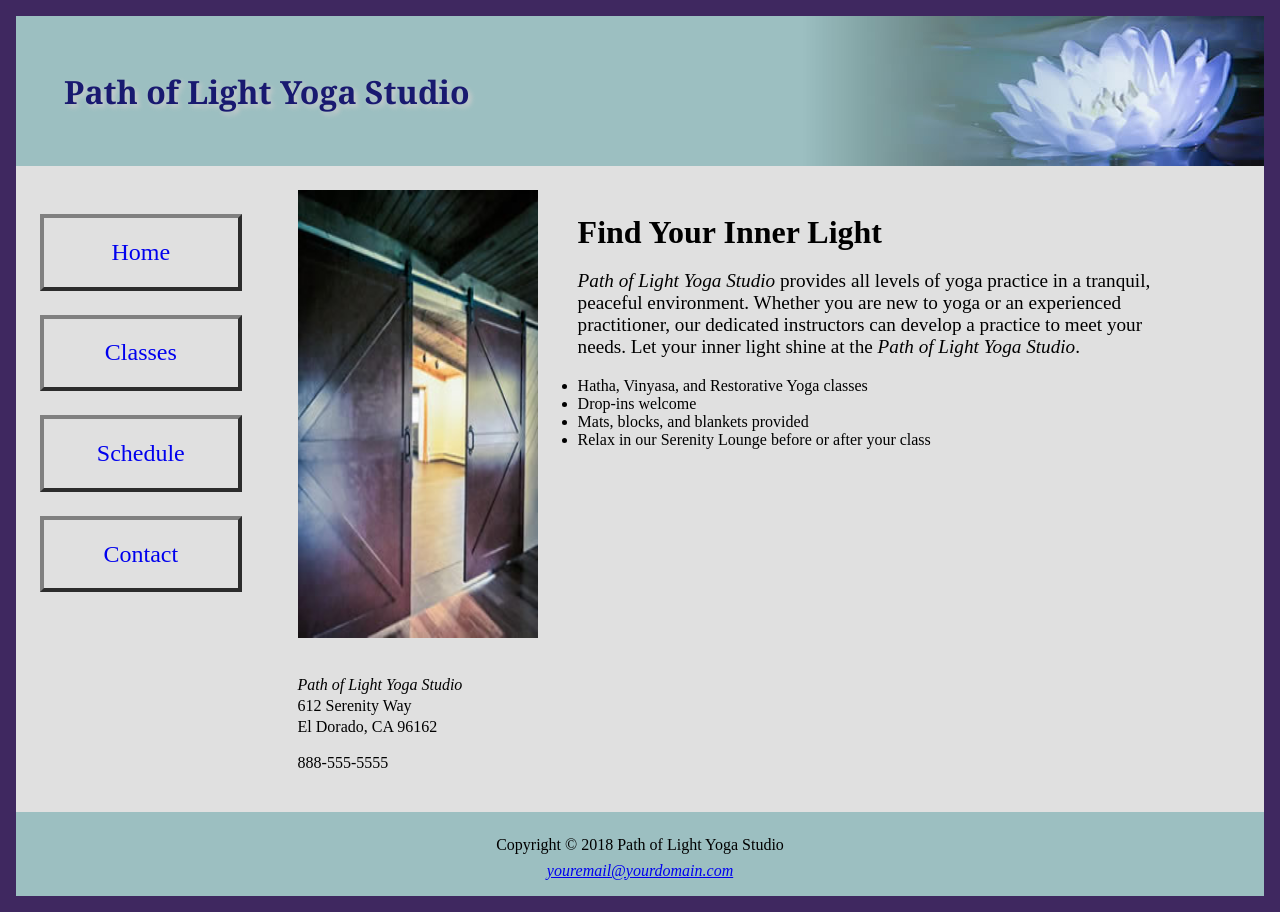
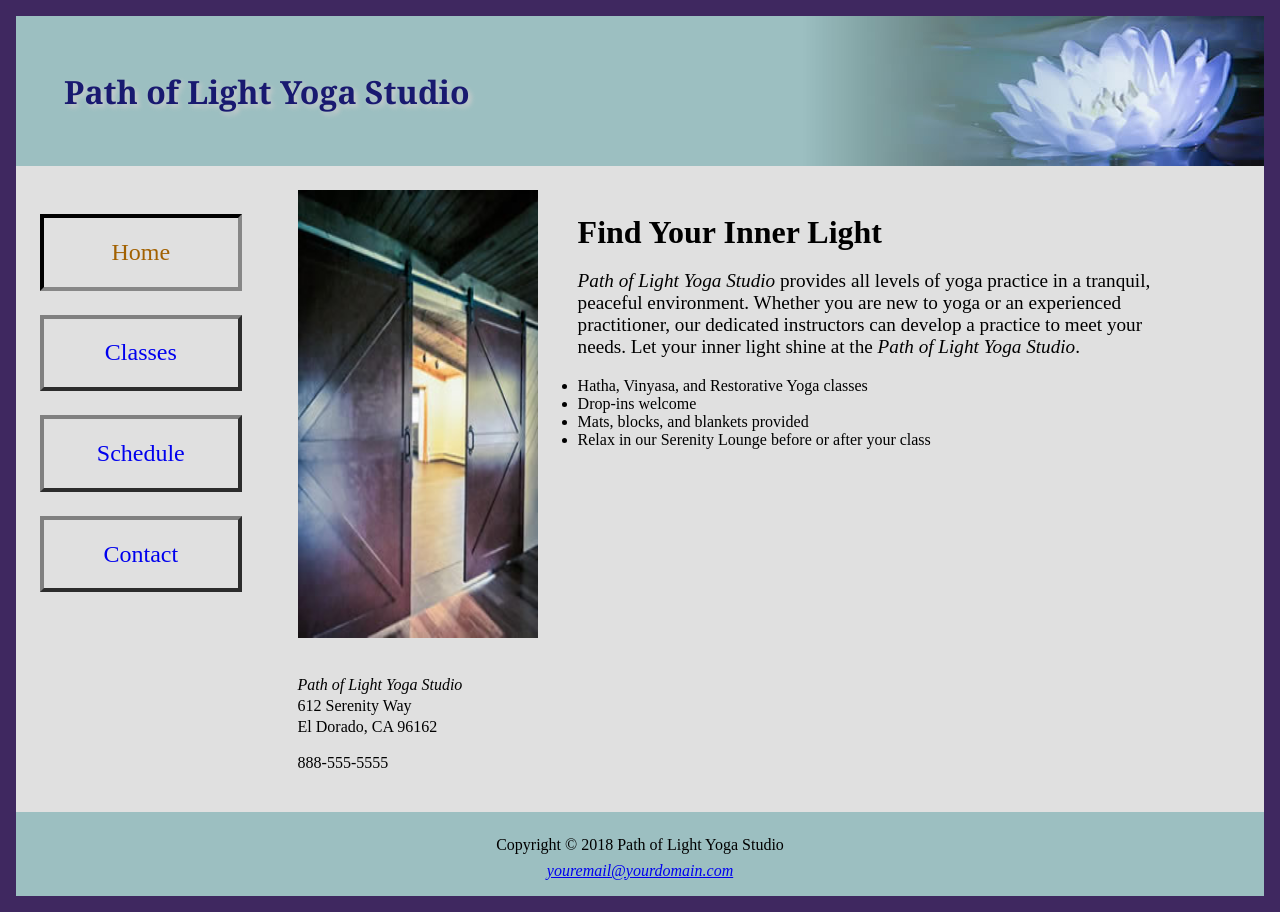
Before and after one commit to Reactist215/assignment_co_work, a plain HTML site: page index.html in a window 1280 px wide. In both pictures the pointer is over the link "Home". Drawn offline with Linux system fonts and the light colour scheme.

Commit message:
hover effect

```diff
--- a/yoga.css
+++ b/yoga.css
@@ -95,6 +95,11 @@ main .sidebar-nav ul li a {
 	border: 0.3rem outset gray;
 }
 
+main .sidebar-nav ul li a:hover {
+	color: #A26100;
+	border: 0.3rem inset #333333!important;
+}
+
 main .content {
 	flex: 1;
 	padding: 1.5rem 2rem;
@@ -163,10 +168,8 @@ main .content .hero img {
 .schedule-page main .content .desc {
 	padding: 1rem 0;
 }
-/* nav a:hover {
-	color: #A26100;
-	border: 3px inset #333333;
-} */
+
+
 
 /* FOOTER STYLES */
 footer {
```
